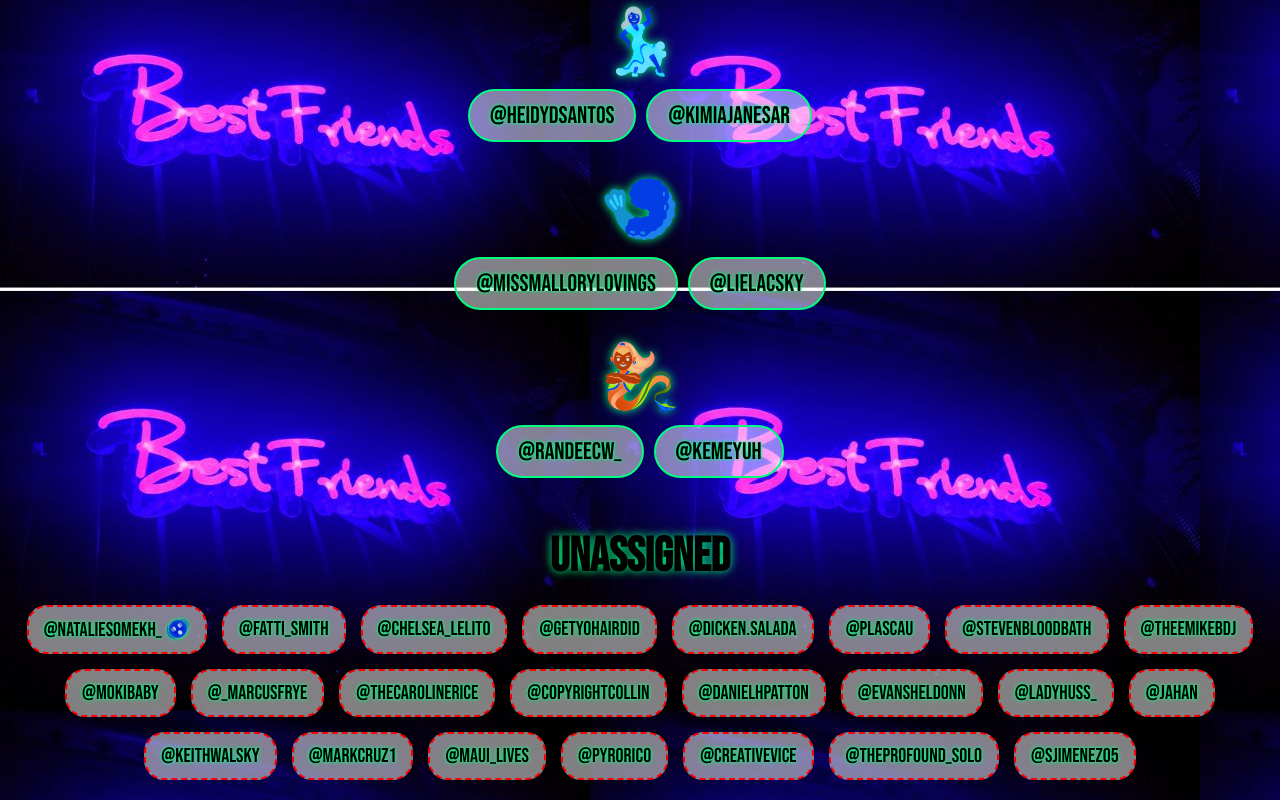
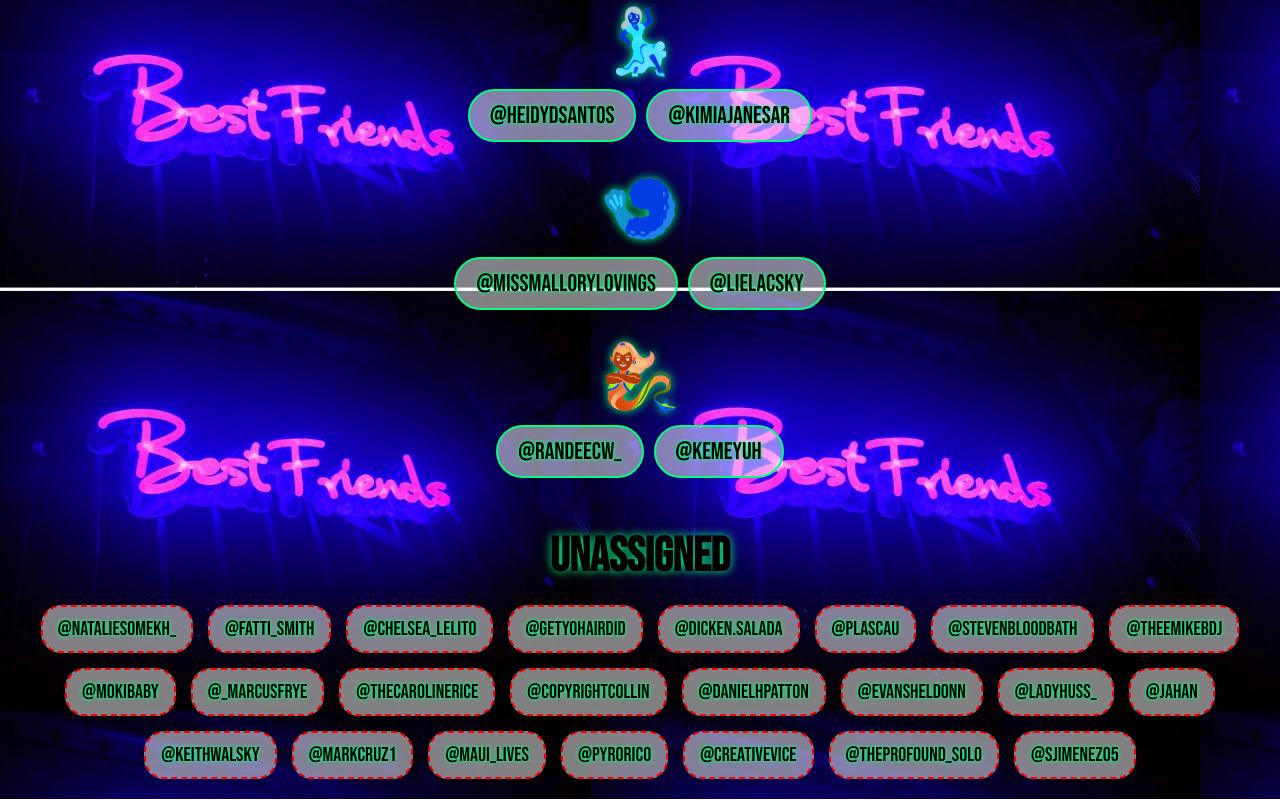
Before and after one commit to kidgrandma/bffz, a plain HTML site: page index.html in a window 1280 px wide. Shown: the part 1311-2111 px from the top of the page. Drawn offline with Linux system fonts and the light colour scheme.

Commit message:
Update index.html

```diff
--- a/index.html
+++ b/index.html
@@ -234,7 +234,7 @@
       <section class="unassigned-section">
         <h3>Unassigned</h3>
         <div class="unassigned-grid">
-          <div class="unassigned-item">@nataliesomekh_ 🫨</div>
+          <div class="unassigned-item">@nataliesomekh_ </div>
           <div class="unassigned-item">@fatti_smith</div>
           <div class="unassigned-item">@chelsea_lelito</div>
           <div class="unassigned-item">@getyohairdid</div>
```
